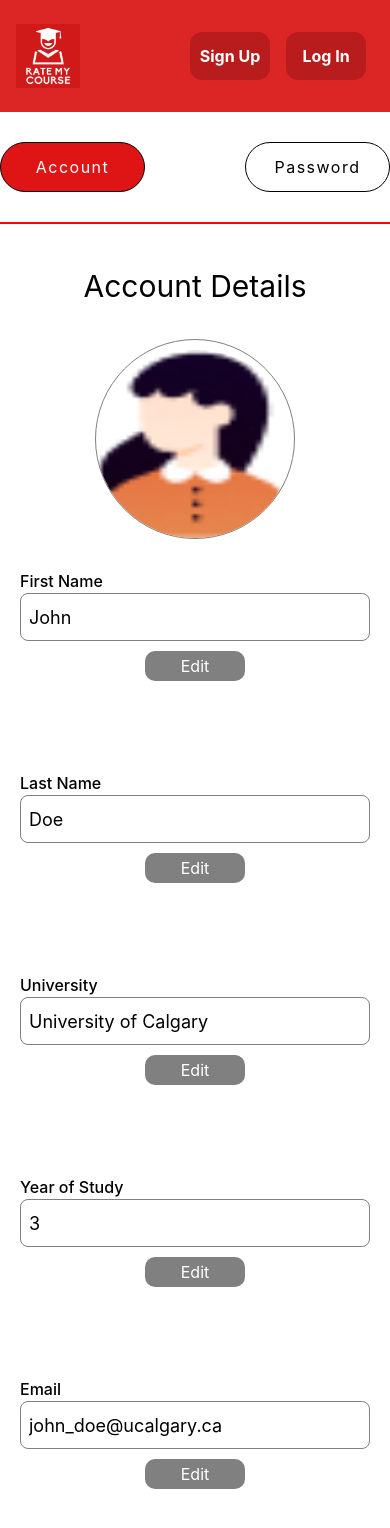
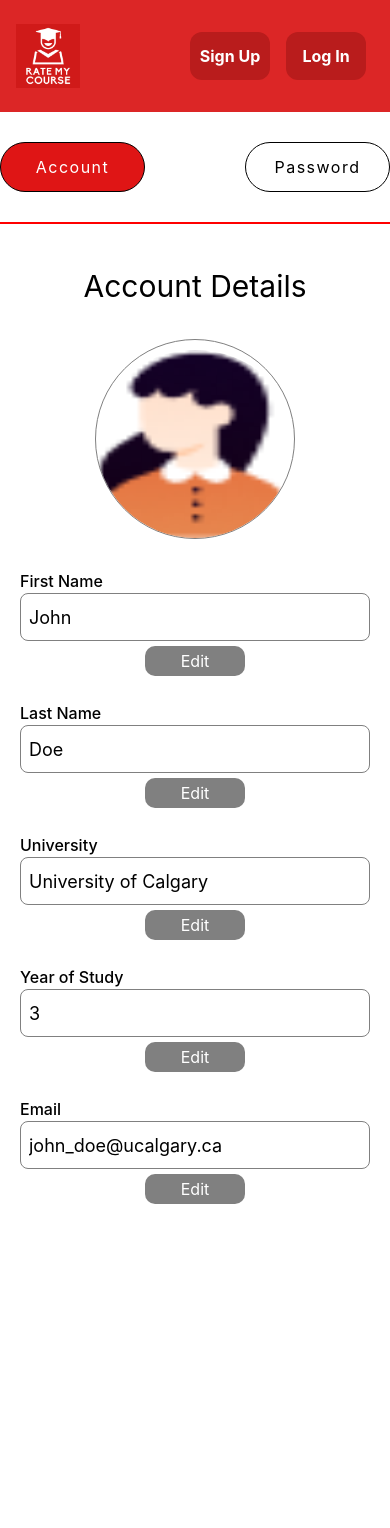
Before and after one commit to mrmallam/Rate_My_Course, a React (Create React App) app in the folder Frontend/rate_my_course/: page /accountSettings in a window 390 px wide. Shown: the top 1528 px of the page. After the commit the page ends 1254 px from the top, so only its background shows below. Built offline with nearby package versions, Linux system fonts and the light colour scheme.

Commit message:
Made it fit phone screen more

```diff
--- a/Frontend/rate_my_course/src/styles/AccountSettingsAccount.css
+++ b/Frontend/rate_my_course/src/styles/AccountSettingsAccount.css
@@ -137,7 +137,7 @@
         justify-content: center;
         margin: 0px;
         padding: 0px;
-        margin-top: 10px;
+        margin-top: 5px;
     }
 
     .editButtons {
@@ -163,7 +163,7 @@
     #textFieldContainer--accountSettingsAccount {
         padding: 0px;
         margin: 0px;
-        gap: 90px;
+        gap: 25px;
     }
 
     .inputBox {
```
